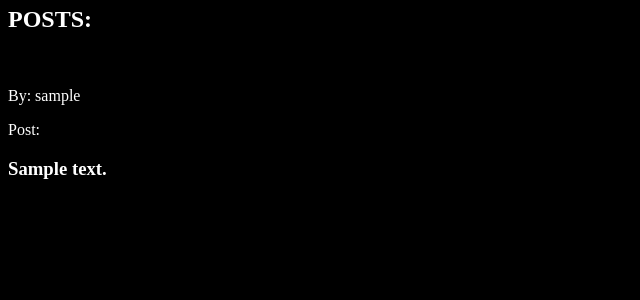
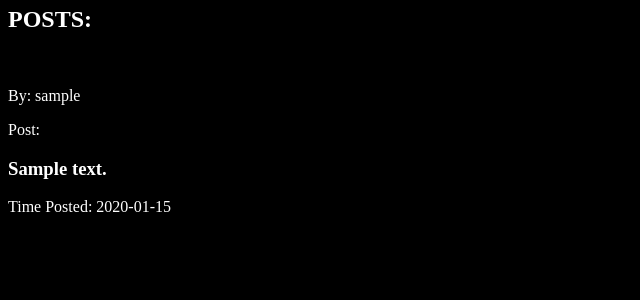
Before and after one commit to Myan02/mini-twitter, a Flask app: page /user_posts in a window 1280 px wide. Shown: the part 281-581 px from the top of the page, without its empty margins (0-640 px from the left). Run offline with Flask 3, Linux system fonts and the light colour scheme; the visitor is signed in with stand-in values (Sample User, id 1); tables that the repository leaves empty hold one stand-in row (values such as "Sample post").

Commit message:
content post query

```diff
--- a/app.py
+++ b/app.py
@@ -27,9 +27,9 @@ def user_posts():
    # Go to page, query posts table for all posts, display
    if request.method == 'GET':
       if 'username' in session:
-         all_user_posts = table_event.return_posts(session['id'])
-         return render_template('index.html', len = len(all_user_posts), username = session['username'], post = all_user_posts)
-      return render_template('login.html')
+         all_user_posts, all_post_times = table_event.return_posts(session['id'])
+         return render_template('index.html', len = len(all_user_posts), username=session['username'], post=all_user_posts, time_posted=all_post_times)
+      return redirect(url_for('login'))
 
    # grab info from post text area, set info in table
    else:
--- a/table_info.py
+++ b/table_info.py
@@ -24,7 +24,7 @@ class profiles(db.Model):
 class posts(db.Model):
    _id = db.Column('id', db.Integer, primary_key=True)
    content = db.Column(db.Text, nullable=False)
-   time_posted = db.Column(db.DateTime, nullable=True, default=datetime.utcnow)
+   time_posted = db.Column(db.String(64), nullable=True, default=datetime.now().strftime('%H:%M %B %d, %Y'))
    user_id = db.Column(db.Integer, db.ForeignKey('profiles.id'), nullable=False)
 
    def __init__(self, user_id, content):
@@ -37,10 +37,16 @@ class table_event():
       db.session.commit()
 
    def return_posts(temp_id):
-      all_posts = posts.query.with_entities(posts.content).filter(posts.user_id == temp_id).all()
+      all_posts = posts.query.with_entities(posts.content, posts.time_posted).filter(posts.user_id == temp_id).all()
+
 
       post_text = []
+      post_time = []
       for result in all_posts:
-         post_text.append(result[0])
+         content = result[0]
+         time = result[1]
 
-      return post_text
+         post_text.append(content)
+         post_time.append(time)
+
+      return post_text, post_time
--- a/templates/index.html
+++ b/templates/index.html
@@ -33,9 +33,10 @@
 
       <h2>POSTS:</h2><br>
 
-      {% for i in range(0, len) %}
+      {% for i in range(len - 1, -1, -1) %}
          <p>By: {{username}}</p>
          <p>Post: <h3>{{post[i]}}</h3></p>
+         <p>Time Posted: {{ time_posted[i] }}</p>
          <br>
       {% endfor %}
 
```
